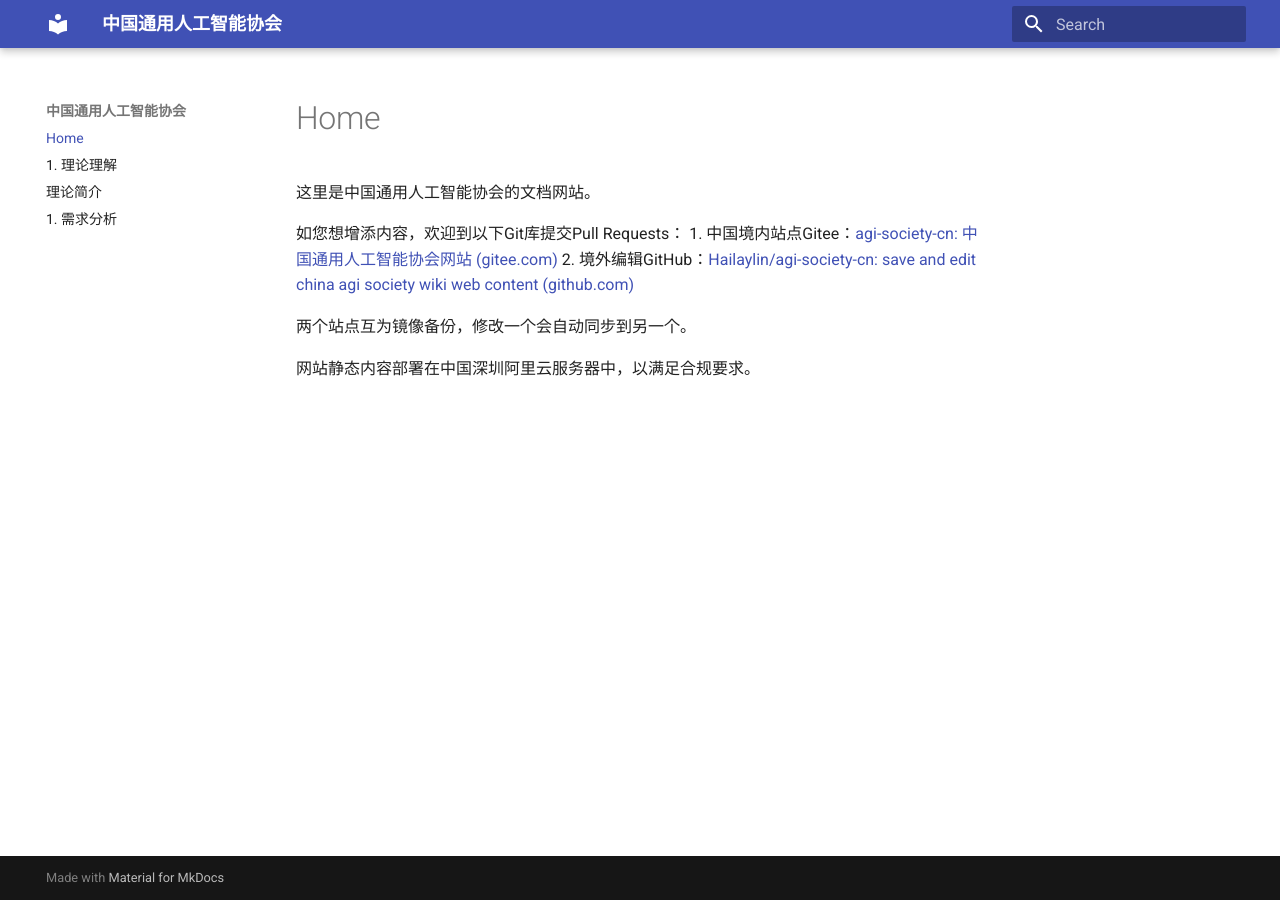
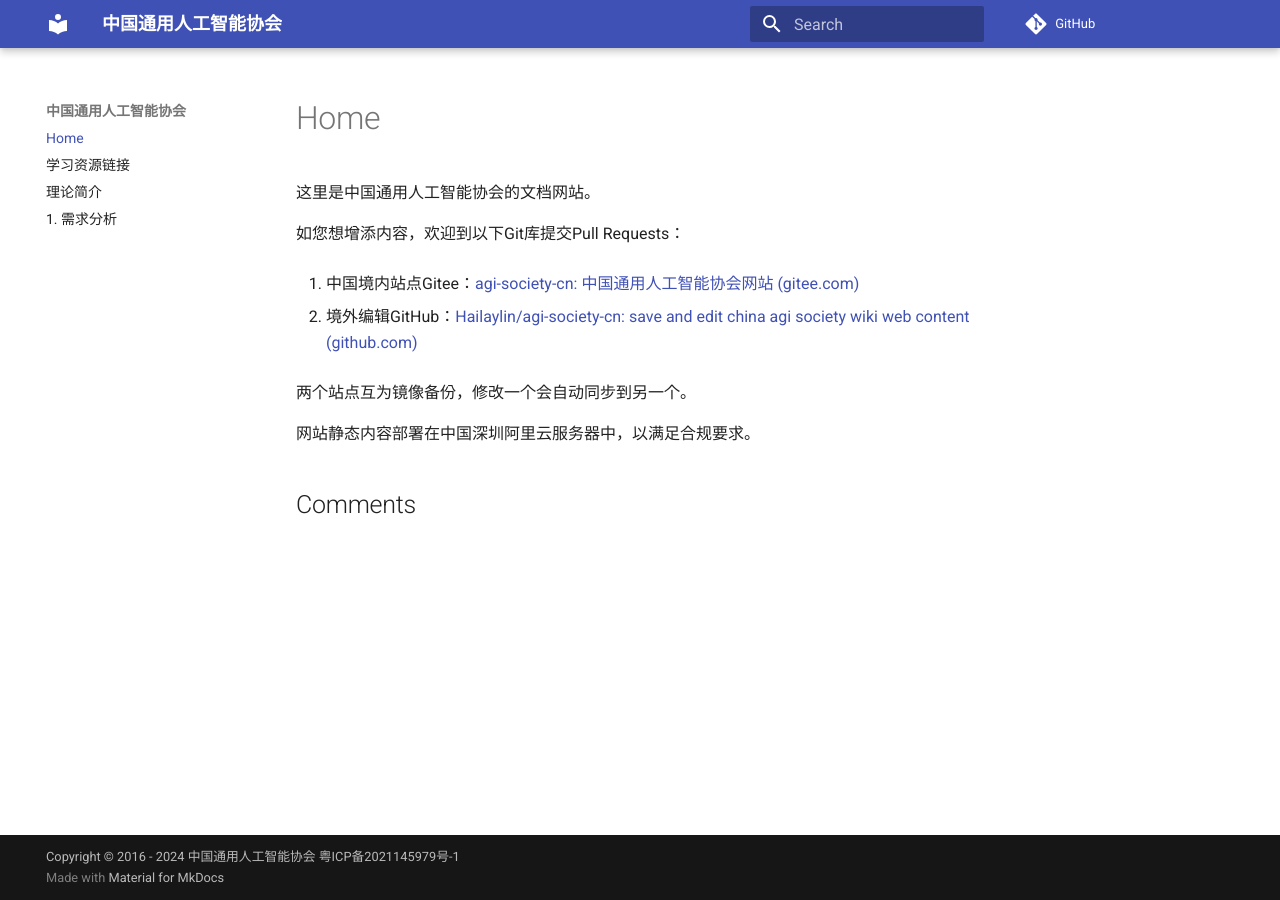
Before and after one commit to Hailaylin/agi-society-cn, an MkDocs documentation site: the page built from docs/index.md, in a window 1280 px wide. Built offline with MkDocs 1.6.1 and Material for MkDocs 9.7.7, drawn with Linux system fonts in a browser that asks for light colours; comment, search, counter and statistics services are not loaded.

Commit message:
✨ feat(comments.html, mkdocs.yml): 添加giscus对内容进行评论

```diff
--- a/mkdocs.yml
+++ b/mkdocs.yml
@@ -1,3 +1,6 @@
 site_name: 中国通用人工智能协会
+repo_url: https://github.com/Hailaylin/agi-society-cn
+copyright: Copyright &copy; 2016 - 2024 中国通用人工智能协会 粤ICP备2021145979号-1
 theme:
   name: material
+  custom_dir: overrides
--- /dev/null
+++ b/overrides/partials/comments.html
@@ -0,0 +1,56 @@
+<!--
+ * @Author: hailay hailay@qq.com
+ * @Date: 2024-07-20 17:24:21
+ * @LastEditors: hailay hailay@qq.com
+ * @LastEditTime: 2024-07-20 17:24:27
+ * @FilePath: \000-AGI-Society.cn\overrides\partials\comments.html
+ * @Description: 这是默认设置,请设置`customMade`, 打开koroFileHeader查看配置 进行设置: https://github.com/OBKoro1/koro1FileHeader/wiki/%E9%85%8D%E7%BD%AE
+-->
+{% if page.meta.comments %}
+  <h2 id="__comments">{{ lang.t("meta.comments") }}</h2>
+  <!-- Insert generated snippet here -->
+  <script src="https://giscus.app/client.js"
+    data-repo="Hailaylin/agi-society-cn"
+    data-repo-id="R_kgDOMYy4WA"
+    data-category="Announcements"
+    data-category-id="DIC_kwDOMYy4WM4ChCII"
+    data-mapping="pathname"
+    data-strict="0"
+    data-reactions-enabled="1"
+    data-emit-metadata="0"
+    data-input-position="bottom"
+    data-theme="preferred_color_scheme"
+    data-lang="zh-CN"
+    crossorigin="anonymous"
+    async>
+    </script>
+  <!-- Synchronize Giscus theme with palette -->
+  <script>
+    var giscus = document.querySelector("script[src*=giscus]")
+
+    /* Set palette on initial load */
+    var palette = __md_get("__palette")
+    if (palette && typeof palette.color === "object") {
+      var theme = palette.color.scheme === "slate" ? "dark" : "light"
+      giscus.setAttribute("data-theme", theme)
+    }
+
+    /* Register event handlers after documented loaded */
+    document.addEventListener("DOMContentLoaded", function() {
+      var ref = document.querySelector("[data-md-component=palette]")
+      ref.addEventListener("change", function() {
+        var palette = __md_get("__palette")
+        if (palette && typeof palette.color === "object") {
+          var theme = palette.color.scheme === "slate" ? "dark" : "light"
+
+          /* Instruct Giscus to change theme */
+          var frame = document.querySelector(".giscus-frame")
+          frame.contentWindow.postMessage(
+            { giscus: { setConfig: { theme } } },
+            "https://giscus.app"
+          )
+        }
+      })
+    })
+  </script>
+{% endif %}
```
Also changed, not shown: docs/index.md (+6 -0 lines), docs/学习资源链接.md (+3 -0 lines).
